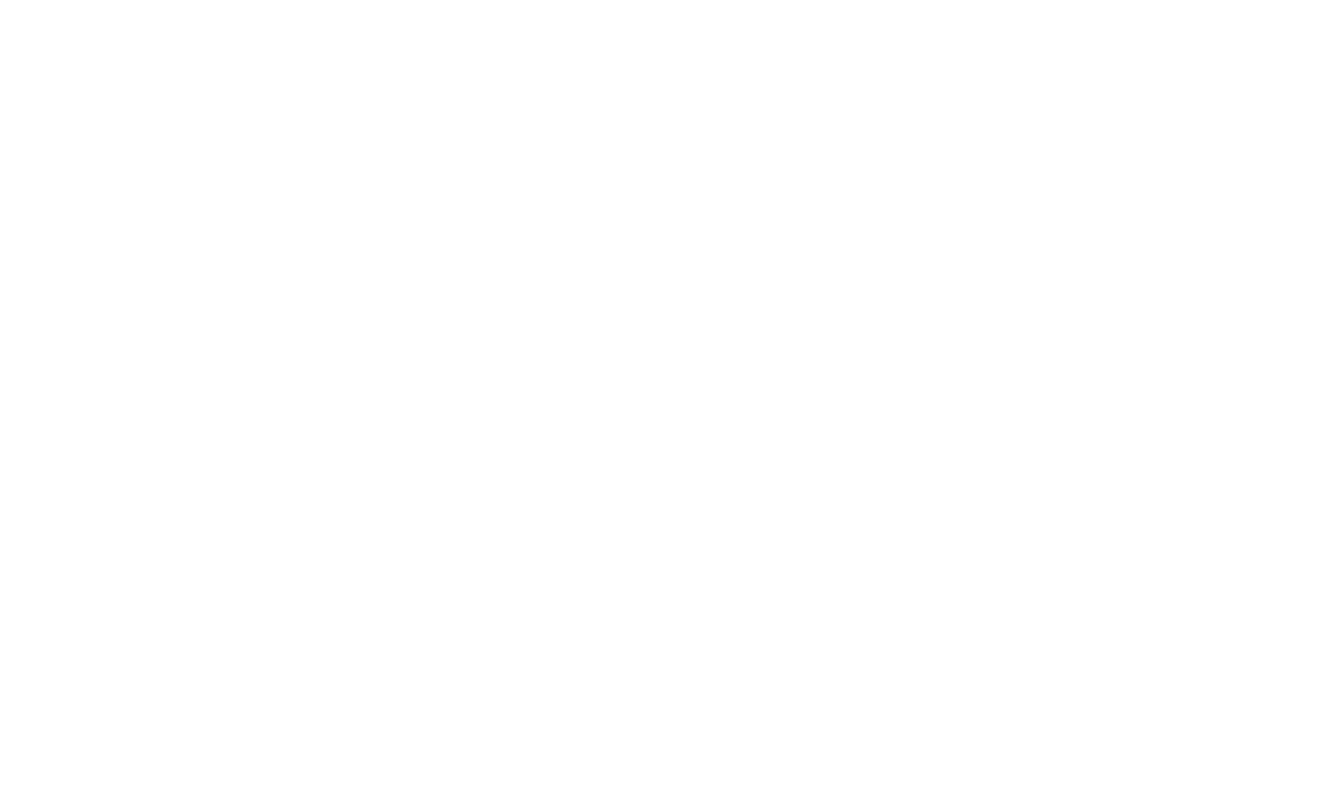
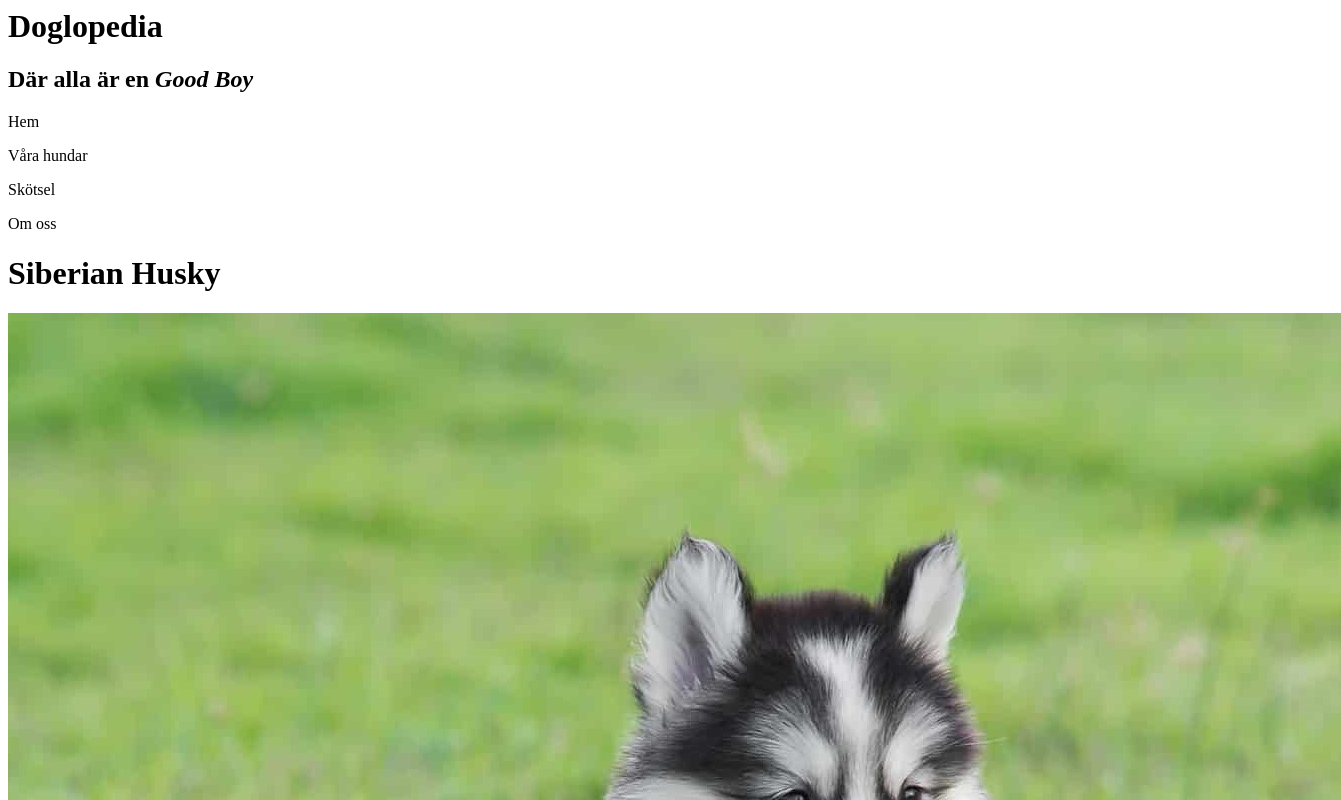
Before and after one commit to KajsaWall/doglopedia, a plain HTML site: page index.html in a window 1280 px wide. Shown: the top 800 px of the page, 1341 px wide, since content can reach past the window. Drawn offline with Linux system fonts and the light colour scheme.

Commit message:
Added elements, classes and an image

```diff
--- a/index.html
+++ b/index.html
@@ -5,8 +5,32 @@
         <link rel="stylesheet" href="styles.css">
     </head>
     <body>
+        <header class="page-header">
+            <h1>Doglopedia</h1>
+            <h2>Där alla är en <i>Good Boy</i></h2>
+        </header>
 
+        <nav class="page-navigation">
+            <p>Hem</p>
+            <p>Våra hundar</p>
+            <p>Skötsel</p>
+            <p>Om oss</p>
+        </nav>
 
+        <main class="page-main">
+            <h1>Siberian Husky</h1>
+            <img src="huskypuppy.jpg" alt="Siberian Husky">
+
+            <h2>Historik</h2>
+            <p>Nomadfolken i norra Sibirien var helt beroende av denna typ av hund för sin överlevnaad. Rasens ursprungliga funktion är att spänd för släde förflytta lätt last i måttlig hastighet över stora avstånd. Senare började man använda rasen vid draghundstävlingar då man upptäckte dess snabbhet.</p>
+
+            <h2>Storlek och utseende</h2>
+            <p>Rasen är en medelstor arbetande slädhund med flytande rörelser där kroppsproportionerna förmedlar kraft, fart och uthållighet. Hanar är maskulina men aldrig grova och tikar är feminina men aldrig veka. Pälsen är medellång och dubbel, där underullen är mjuk och tät och täckhåren raka och ganska mjuka. Hunden ska ge ett välpälsat intryck. Färgen kan vara svart, grå, viltfärgad, sobel, röd eller vit och finns i alla nyanser och som enfärgat eller med vita markeringar. Markhöjd för hanar är 53-60cm och för tikar 51-56cm. Vikt för hanar är 20-27kg och tikar 16-23kg.</p>
+        </main>
+
+        <footer>
+            <p>© Doglopedia 2022</p>
+        </footer>
 
     </body>
 </html>
```
Also changed, not shown: huskypuppy.jpg (added).
